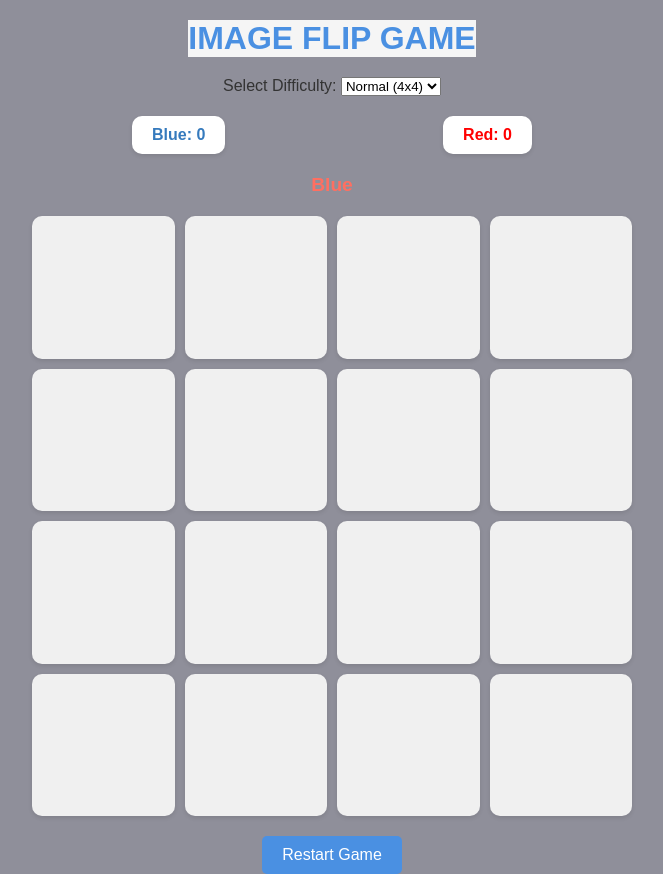
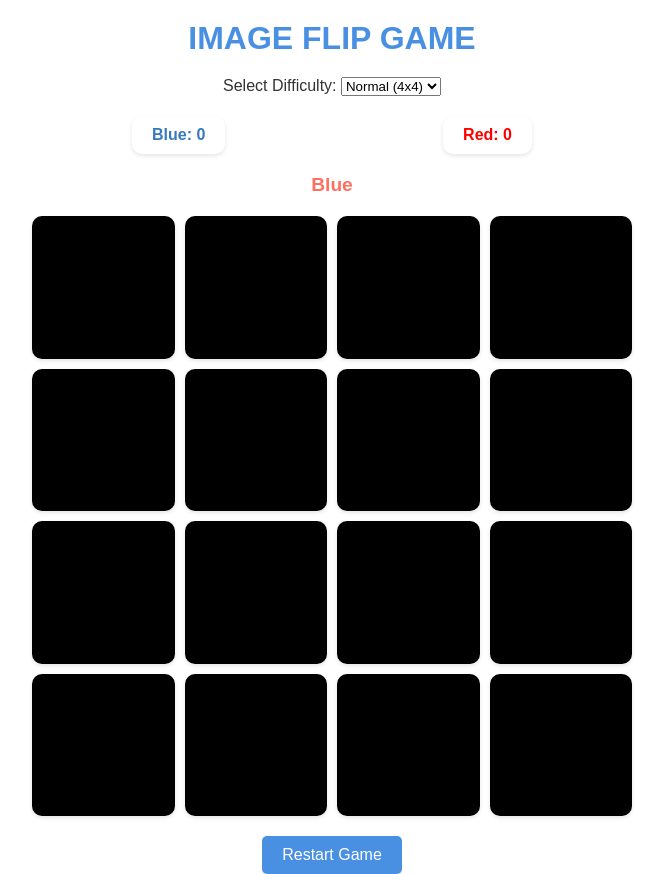
Before and after one commit to Updeshprogrammer/Image-flip-game, a plain HTML site: page index.html in a window 1280 px wide. Shown: the whole page, without its empty margins (308-971 px from the left). Drawn offline with Linux system fonts and the light colour scheme.

Commit message:
update code

```diff
--- a/index.html
+++ b/index.html
@@ -8,7 +8,7 @@
     /* Global Styles */
     body {
       font-family: 'Arial', sans-serif;
-      background-color: #8f8f9a;
+      background-color: #fff;
       color: #333;
       margin: 0;
       padding: 0;
@@ -98,7 +98,7 @@
     }
 
     .card-back {
-      background-color: #f0f0f0;
+      background-color: #000;
     }
 
     .card-front {
@@ -130,7 +130,7 @@
   </style>
 </head>
 <body>
-  <h1 class="bg-white">Image Flip Game</h1>
+  <h1>Image Flip Game</h1>
   <div id="difficulty-selector">
     <label for="difficulty">Select Difficulty: </label>
     <select id="difficulty">
```
